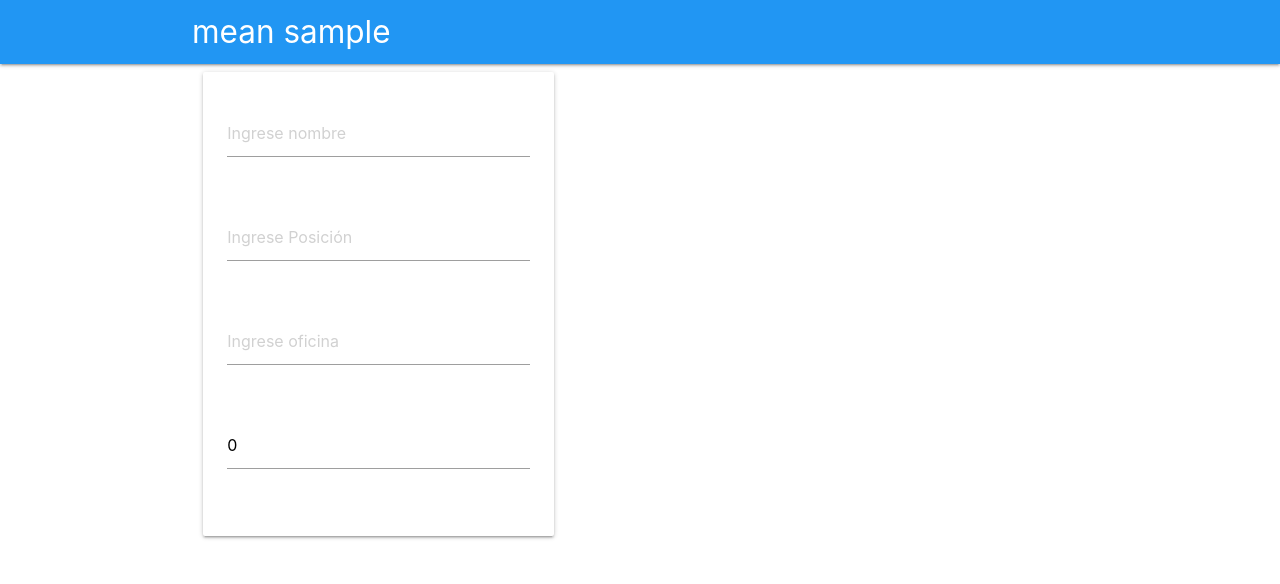
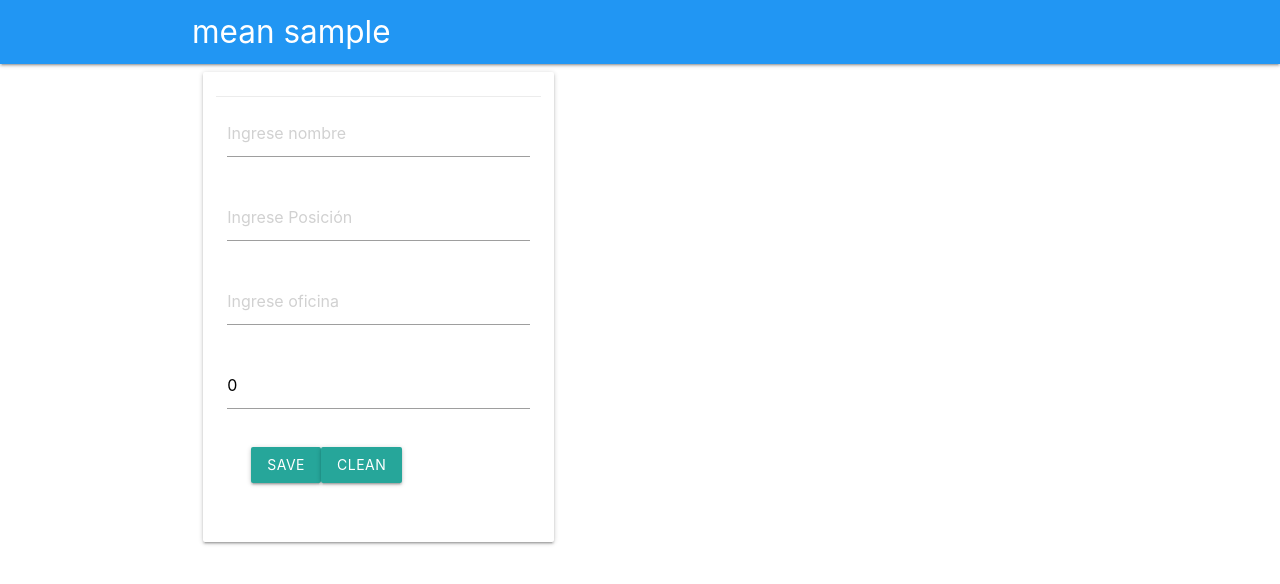
Before and after one commit to mgaticah/mean-tutorial, an Angular app in the folder frontend/: page / in a window 1280 px wide. Shown: the top 584 px of the page. Built offline with nearby package versions, Linux system fonts and the light colour scheme.

Commit message:
implementación de limpieza de formulario

```diff
--- a/frontend/src/app/components/employees/employees.component.html
+++ b/frontend/src/app/components/employees/employees.component.html
@@ -10,27 +10,26 @@
                 <input type="text" name="name" #name="ngModel" [(ngModel)]="employeeService.selectedEmployee.name"
                   placeholder="Ingrese nombre" />
               </div>
-            </div>
-            <div class="row">
               <div class="input-field col s12">
                 <input type="text" name="position" #position="ngModel"
                   [(ngModel)]="employeeService.selectedEmployee.position" placeholder="Ingrese Posición" />
               </div>
-            </div>
-            <div class="row">
               <div class="input-field col s12">
                 <input type="text" name="office" #office="ngModel" [(ngModel)]="employeeService.selectedEmployee.office"
                   placeholder="Ingrese oficina" />
               </div>
-            </div>
-            <div class="row">
               <div class="input-field col s12">
                 <input type="text" name="salary" #salary="ngModel" [(ngModel)]="employeeService.selectedEmployee.salary"
                   placeholder="Ingrese salario" />
               </div>
+
+              <div class="card-action">
+                <div class="input-field col 12">
+                  <button class="btn ">Save</button>
+                  <button class="btn " (click)="resetForm(employeeForm)">Clean</button>
+                </div>
+              </div>
             </div>
-
-
           </form>
         </div>
       </div>
--- a/frontend/src/app/components/employees/employees.component.ts
+++ b/frontend/src/app/components/employees/employees.component.ts
@@ -1,18 +1,27 @@
 import { Component, OnInit } from '@angular/core';
 import { EmployeeService } from '../../services/employee.service';
+import { NgForm } from '@angular/forms';
+import { Employee } from 'src/app/models/employee';
+
 @Component({
   selector: 'app-employees',
   templateUrl: './employees.component.html',
   styleUrls: ['./employees.component.css'],
-  providers:[EmployeeService]
+  providers: [EmployeeService]
 })
 export class EmployeesComponent implements OnInit {
 
-  constructor(private employeeService:EmployeeService) {
+  constructor(private employeeService: EmployeeService) {
 
-   }
+  }
 
   ngOnInit() {
   }
-
+  resetForm(form?: NgForm) {
+    if(form)
+    {
+      form.reset;
+    }
+    this.employeeService.selectedEmployee=new Employee();
+  }
 }
```
